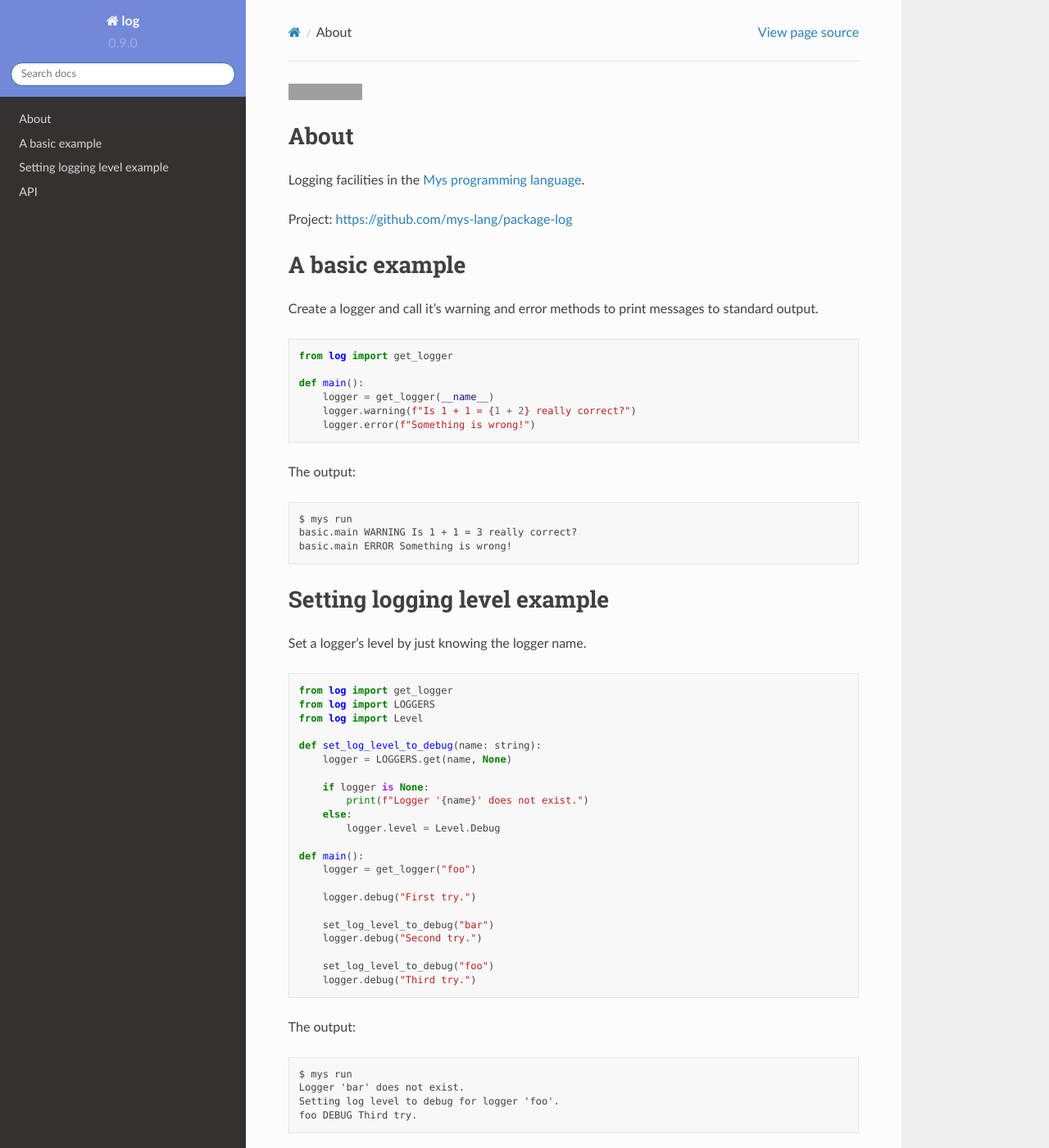
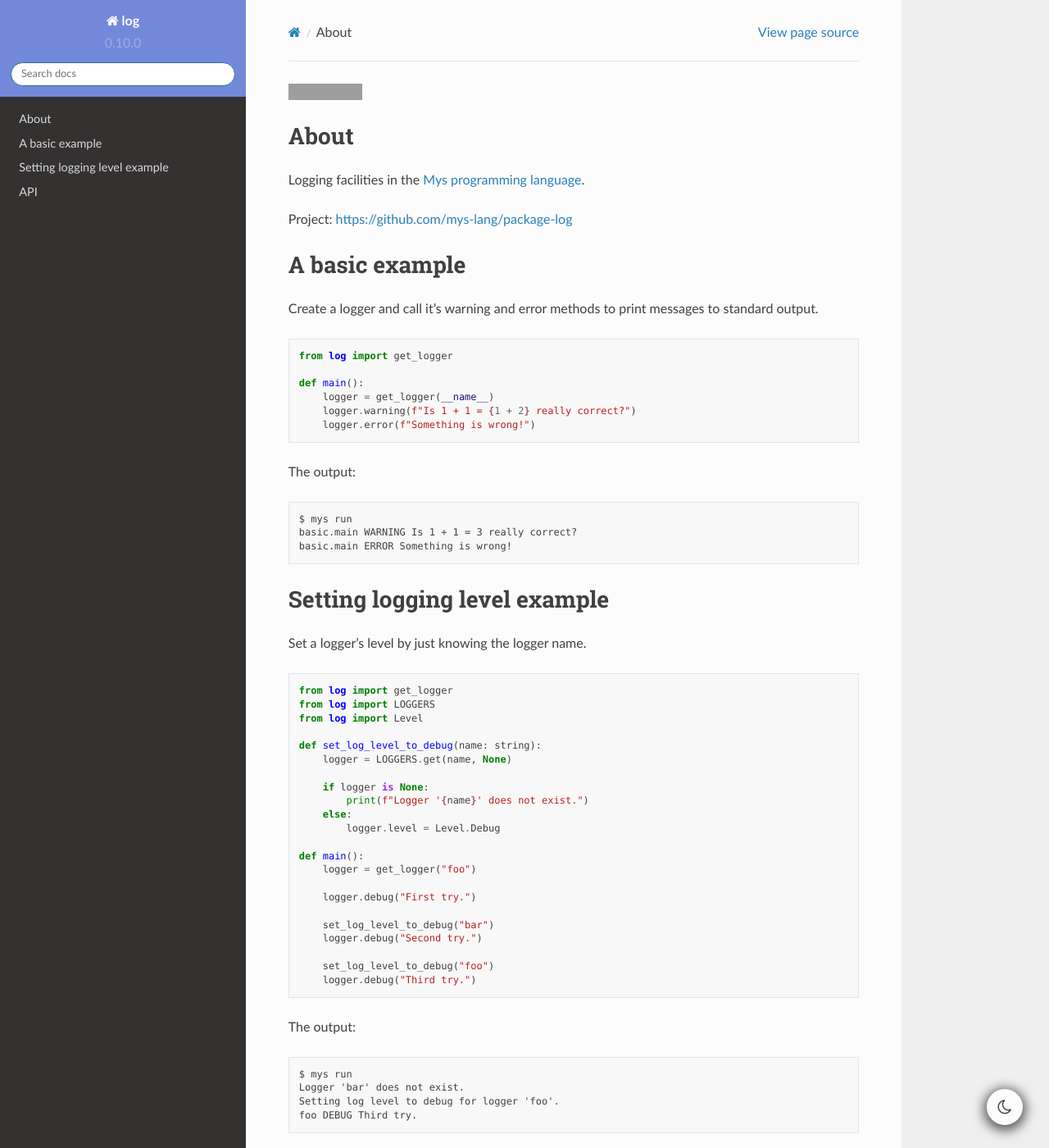
Before and after one commit to mys-lang/package-log, a Sphinx documentation site: the page built from doc/index.rst, in a window 1280 px wide and 1400 px high. Shown: the whole window at 82% size. Built offline with Sphinx 7.4.7 and the Read the Docs theme 2.0.0, drawn with Linux system fonts in a browser that asks for light colours; some of the changed text lies outside the part shown; grey boxes are pictures that could not be loaded.

```diff
--- a/doc/conf.py
+++ b/doc/conf.py
@@ -33,8 +33,12 @@ release = version
 # ones.
 extensions = [
     'sphinx_rtd_theme',
+    'sphinx_rtd_dark_mode',
     'mys.sphinx'
 ]
+
+# user starts in light mode
+default_dark_mode = False
 
 # Add any paths that contain templates here, relative to this directory.
 templates_path = ['_templates']
--- a/package.toml
+++ b/package.toml
@@ -1,5 +1,5 @@
 [package]
 name = "log"
-version = "0.9.0"
+version = "0.10.0"
 authors = ["Erik Moqvist <erik.moqvist@gmail.com>"]
 description = "Logging facilities."
```
